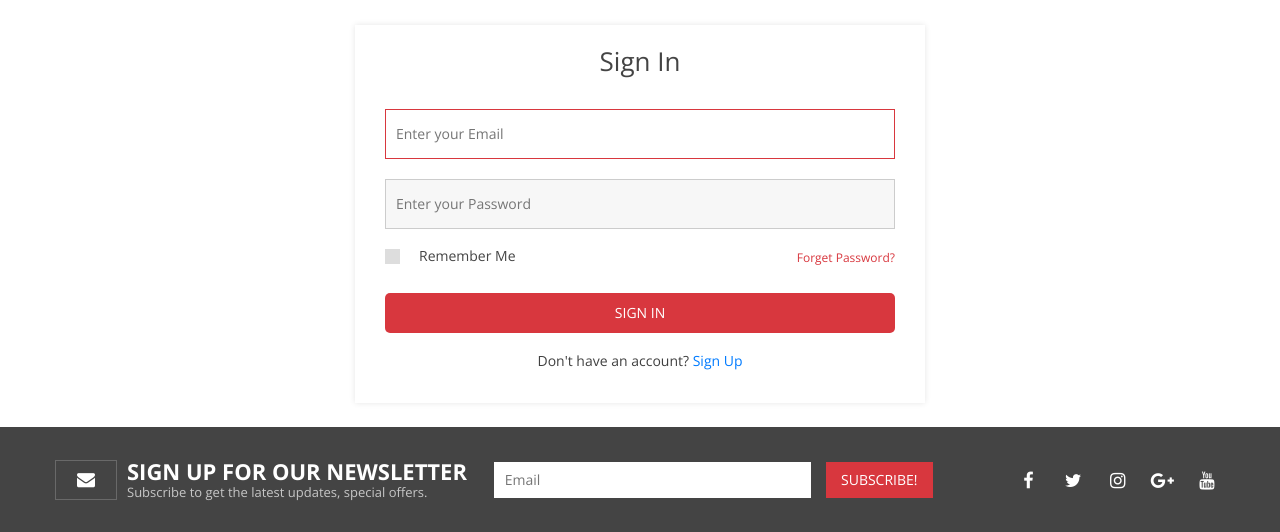
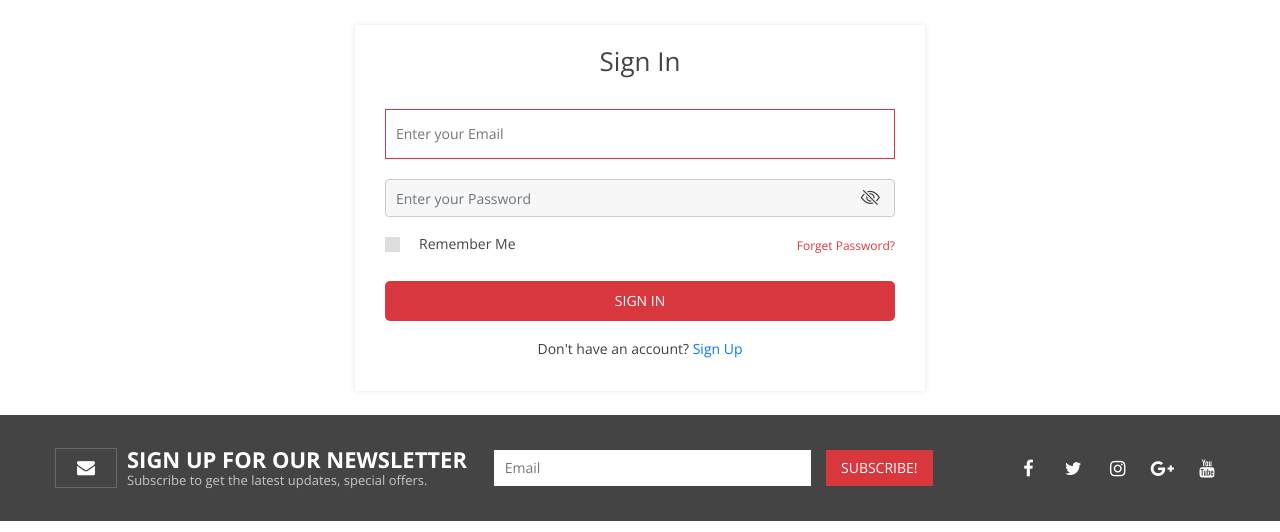
Before and after one commit to steve-ongera/galio, a Django app: page /login/ in a window 1280 px wide. Shown: the part 296-828 px from the top of the page. Run offline with Django 5.2, Linux system fonts and the light colour scheme; data that the repository does not hold is empty; some libraries are stand-ins or nearby versions.

Commit message:
updates on login.html

```diff
--- a/templates/auth/login.html
+++ b/templates/auth/login.html
@@ -4,6 +4,8 @@
 {% block title %}Sign In{% endblock %}
 
 {% block content %}
+<link rel="stylesheet" href="https://cdn.jsdelivr.net/npm/bootstrap-icons@1.11.0/font/bootstrap-icons.css">
+
 <!-- breadcrumb area start -->
 <div class="breadcrumb-area">
     <div class="container">
@@ -57,12 +59,21 @@
                                        value="{{ request.POST.email|default:'' }}" />
                             </div>
 
-                            <div class="single-input-item">
+                            <div class="single-input-item position-relative">
                                 <input type="password"
-                                       name="password"
-                                       placeholder="Enter your Password"
-                                       required />
+                                    name="password"
+                                    id="password"
+                                    placeholder="Enter your Password"
+                                    required
+                                    class="form-control pr-5" />
+
+                                <!-- Eye toggle icon -->
+                                <i class="bi bi-eye-slash toggle-password"
+                                id="togglePassword"
+                                style="position: absolute; top: 50%; right: 15px; transform: translateY(-50%); cursor: pointer; font-size: 1.2rem;">
+                                </i>
                             </div>
+
 
                             <div class="single-input-item">
                                 <div class="login-reg-form-meta d-flex align-items-center justify-content-between">
@@ -132,4 +143,20 @@ document.addEventListener('DOMContentLoaded', function() {
     }
 });
 </script>
+<script>
+document.addEventListener('DOMContentLoaded', function() {
+    const togglePassword = document.querySelector('#togglePassword');
+    const passwordField = document.querySelector('#password');
+
+    togglePassword.addEventListener('click', function () {
+        const type = passwordField.getAttribute('type') === 'password' ? 'text' : 'password';
+        passwordField.setAttribute('type', type);
+
+        // Toggle icon between eye and eye-slash
+        this.classList.toggle('bi-eye');
+        this.classList.toggle('bi-eye-slash');
+    });
+});
+</script>
+
 {% endblock %}
--- a/templates/checkout.html
+++ b/templates/checkout.html
@@ -280,6 +280,7 @@
                                                     <label for="id_shipping-phone" class="required">Phone</label>
                                                     <input type="tel" name="shipping-phone" id="id_shipping-phone" placeholder="+254712345678" class="form-control">
                                                 </div>
+
 
                                                 <div class="single-input-item">
                                                     <label for="id_shipping-county" class="required">County</label>
```
